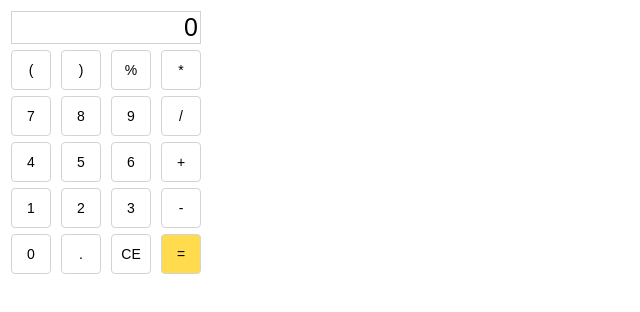
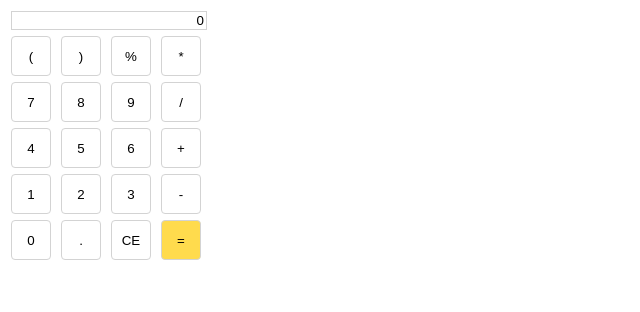
Before and after one commit to Dragonice1995/Calculator, a plain HTML site: page index.html in a window 1280 px wide. Shown: the whole page, without its empty margins (0-640 px from the left). Drawn offline with Linux system fonts and the light colour scheme.

Commit message:
Updated .html

```diff
--- a/index.html
+++ b/index.html
@@ -1,8 +1,9 @@
+<!DOCTYPE HTML>
 <html>
 <head>
 	<meta charset="UTF-8">
 	<title>Калькулятор</title>
-	<script src="script.js"></script>
+	<script type="text/css" src="script.js"></script>
 	<link rel="stylesheet" type="text/css" href="style.css">
 </head>
 <body>
```
